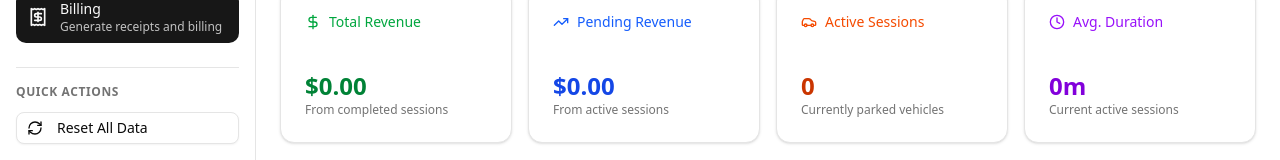
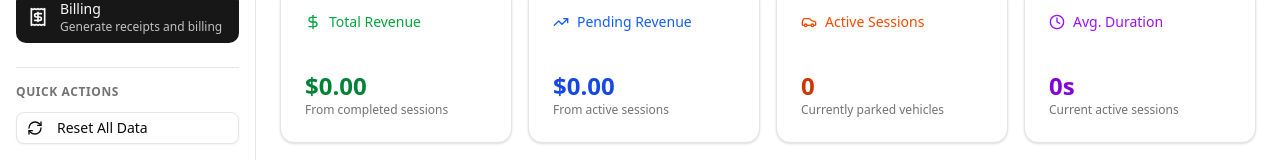
Before and after one commit to adityamishra-22/Parking-management-system, a React (Vite) app: page /billing in a window 1280 px wide. Shown: the part 206-366 px from the top of the page. Built offline with nearby package versions, Linux system fonts and the light colour scheme.

Commit message:
Fixing Bugs

```diff
--- a/src/entities/slot/billing.js
+++ b/src/entities/slot/billing.js
@@ -8,44 +8,56 @@
  * @param {Date} exitTime - When the car exited
  * @returns {number} Duration in seconds
  */
-export const calculateDuration = (entryTime, exitTime) => {
-  const diffMs = exitTime.getTime() - entryTime.getTime();
-  return Math.ceil(diffMs / 1000); // Convert to seconds and round up
-};
+export const calculateDuration = (entryTime, exitTime = new Date()) => {
+  if (!entryTime) return 0;
 
-/**
- * Calculates the parking amount based on duration
- * Pricing: $5 for initial 30 seconds, $1 for every additional 10 seconds
- * @param {number} durationSeconds - Duration in seconds
- * @returns {number} Amount to be charged in dollars
- */
-export const calculateAmount = (durationSeconds) => {
-  if (durationSeconds <= 0) return 0;
+  const start = new Date(entryTime); // normalize
+  const end = new Date(exitTime); // normalize
 
-  // Initial 30 seconds: $5
-  if (durationSeconds <= 30) {
-    return 5;
-  }
-
-  // Additional intervals: $1 for every 10 seconds (or part thereof)
-  const additionalSeconds = durationSeconds - 30;
-  const additionalIntervals = Math.ceil(additionalSeconds / 10);
-  return 5 + additionalIntervals;
+  const durationMs = end.getTime() - start.getTime();
+  return Math.floor(durationMs / 1000); // in seconds
 };
 
 /**
  * Computes complete billing information for a parking session
+ * Pricing: $5 for initial 30 seconds, $1 for every additional 10 seconds
  * @param {Date} entryTime - When the car entered
  * @param {Date} exitTime - When the car exited (defaults to now)
- * @returns {{duration: number, amount: number}} Billing details
+ * @returns {{
+ *   duration: number,
+ *   amount: number,
+ *   initialCharge: number,
+ *   additionalIntervals: number,
+ *   additionalCharge: number
+ * }} Billing details
  */
 export const computeBilling = (entryTime, exitTime = new Date()) => {
   const duration = calculateDuration(entryTime, exitTime);
-  const amount = calculateAmount(duration);
+
+  let amount = 0;
+  let initialCharge = 0;
+  let additionalIntervals = 0;
+  let additionalCharge = 0;
+
+  if (duration > 0) {
+    // Always charge initial 30s as $5
+    initialCharge = 5;
+    amount = initialCharge;
+
+    if (duration > 30) {
+      const extra = duration - 30;
+      additionalIntervals = Math.ceil(extra / 10); // 10s intervals
+      additionalCharge = additionalIntervals * 1;
+      amount += additionalCharge;
+    }
+  }
 
   return {
     duration,
     amount,
+    initialCharge,
+    additionalIntervals,
+    additionalCharge,
   };
 };
 
@@ -62,12 +74,9 @@ export const formatDuration = (seconds) => {
   if (seconds < 3600) {
     const minutes = Math.floor(seconds / 60);
     const remainingSeconds = seconds % 60;
-
-    if (remainingSeconds === 0) {
-      return `${minutes}m`;
-    }
-
-    return `${minutes}m ${remainingSeconds}s`;
+    return remainingSeconds === 0
+      ? `${minutes}m`
+      : `${minutes}m ${remainingSeconds}s`;
   }
 
   const hours = Math.floor(seconds / 3600);
--- a/src/entities/slot/index.js
+++ b/src/entities/slot/index.js
@@ -3,20 +3,15 @@
  */
 
 // Types and factories
-export {
-  createSlot,
-  createReceipt,
-  createInitialState,
-} from './types.js';
+export { createSlot, createReceipt, createInitialState } from "./types.js";
 
 // Billing calculations
 export {
   calculateDuration,
-  calculateAmount,
   computeBilling,
   formatDuration,
   formatAmount,
-} from './billing.js';
+} from "./billing.js";
 
 // Utility functions
 export {
@@ -27,4 +22,4 @@ export {
   getSlotCounts,
   isValidCarNumber,
   formatCarNumber,
-} from './utils.js';
+} from "./utils.js";
--- a/src/features/billing/BillingPage.jsx
+++ b/src/features/billing/BillingPage.jsx
@@ -31,19 +31,13 @@ export const BillingPage = () => {
 
   const [currentReceipt, setCurrentReceipt] = useState(null);
 
-  // Handle car found and receipt generation
-  const handleCarFound = async (slot, shouldGenerateReceipt = false) => {
-    // If this is just a search (not receipt generation), do nothing
-    if (!shouldGenerateReceipt) {
-      return;
-    }
+  // Handle car found and receipt generation (only preview)
+  const handleCarFound = async (slot) => {
+    try {
+      const exitTime = new Date();
+      const billing = computeBilling(new Date(slot.entryTime), exitTime);
 
-    try {
-      // Calculate final billing
-      const exitTime = new Date();
-      const billing = computeBilling(slot.entryTime, exitTime);
-
-      // Create receipt
+      // Create basic receipt
       const basicReceipt = createReceipt(
         slot.id,
         slot.carNumber,
@@ -53,28 +47,28 @@ export const BillingPage = () => {
         billing.amount
       );
 
-      // Create extended receipt with metadata
-      const extendedReceipt = createExtendedReceipt(
-        basicReceipt,
-        state.regIndex
-      );
+      // Merge billing breakdown into extended receipt
+      const extendedReceipt = {
+        ...createExtendedReceipt(basicReceipt, state.regIndex),
+        initialCharge: billing.initialCharge,
+        additionalIntervals: billing.additionalIntervals,
+        additionalCharge: billing.additionalCharge,
+      };
 
-      // Update state
-      releaseCar(slot.id, exitTime);
-      addRevenue(billing.amount);
-      incrementRegIndex();
-
-      // Set receipt for preview
+      // Only set receipt for preview
       setCurrentReceipt(extendedReceipt);
-
-      // Auto-clear receipt preview after 30 seconds
-      setTimeout(() => {
-        setCurrentReceipt(null);
-      }, 30000);
     } catch (error) {
       console.error("Failed to generate receipt:", error);
       alert("Failed to generate receipt. Please try again.");
     }
+  };
+
+  // Handle explicit Close Parking action
+  const handleCloseParking = (receipt) => {
+    releaseCar(receipt.slotId, new Date(receipt.exitTime));
+    addRevenue(receipt.amount);
+    incrementRegIndex();
+    setCurrentReceipt(null);
   };
 
   // Handle receipt download
@@ -83,18 +77,21 @@ export const BillingPage = () => {
 PARKING RECEIPT
 ===============
 
-
 Slot Number: ${receipt.slotId}
 Car Number: ${receipt.carNumber}
 
-Entry Time: ${receipt.entryTime.toLocaleString("en-IN")}
-Exit Time:  ${receipt.exitTime.toLocaleString("en-IN")}
+Entry Time: ${new Date(receipt.entryTime).toLocaleString("en-IN")}
+Exit Time:  ${new Date(receipt.exitTime).toLocaleString("en-IN")}
 
 Duration: ${receipt.duration} seconds
-Amount: $${receipt.amount.toFixed(2)}
+Initial 30s: $${receipt.initialCharge.toFixed(2)}
+Additional time (${
+      receipt.additionalIntervals
+    } intervals): $${receipt.additionalCharge.toFixed(2)}
 
-Generated: ${receipt.generatedAt.toLocaleString("en-IN")}
+Total Amount: $${receipt.amount.toFixed(2)}
 
+Generated: ${new Date(receipt.generatedAt).toLocaleString("en-IN")}
 
 Thank you for using our parking service!
 =======================================
@@ -113,19 +110,13 @@ Thank you for using our parking service!
 
   // Handle receipt print
   const handlePrintReceipt = (receipt) => {
-    // This is handled by the ReceiptPreview component
     console.log("Print receipt:", receipt.id);
-  };
-
-  // Clear current receipt
-  const handleClearReceipt = () => {
-    setCurrentReceipt(null);
   };
 
   // Calculate total potential revenue
   const totalPotentialRevenue = occupiedSlots.reduce((total, slot) => {
     if (slot.entryTime) {
-      const billing = computeBilling(slot.entryTime);
+      const billing = computeBilling(new Date(slot.entryTime));
       return total + billing.amount;
     }
     return total;
@@ -178,7 +169,11 @@ Thank you for using our parking service!
           receipt={currentReceipt}
           onPrint={handlePrintReceipt}
           onDownload={handleDownloadReceipt}
-          onClose={currentReceipt ? handleClearReceipt : undefined}
+          onClose={
+            currentReceipt
+              ? () => handleCloseParking(currentReceipt)
+              : undefined
+          }
         />
       </div>
 
--- a/src/features/billing/components/BillingSummary.jsx
+++ b/src/features/billing/components/BillingSummary.jsx
@@ -2,16 +2,22 @@
  * Billing summary component showing revenue and statistics
  */
 
-import React from 'react';
-import { DollarSign, TrendingUp, Clock, Car } from 'lucide-react';
-import { Card, CardContent, CardDescription, CardHeader, CardTitle } from '../../../shared/ui/card.jsx';
-import { Badge } from '../../../shared/ui/badge.jsx';
-import { useAppState } from '../../../app/providers/StateProvider.jsx';
+import React from "react";
+import { DollarSign, TrendingUp, Clock, Car } from "lucide-react";
+import {
+  Card,
+  CardContent,
+  CardDescription,
+  CardHeader,
+  CardTitle,
+} from "../../../shared/ui/card.jsx";
+import { Badge } from "../../../shared/ui/badge.jsx";
+import { useAppState } from "../../../app/providers/StateProvider.jsx";
 import {
   getOccupiedSlots,
   formatAmount,
-  computeBilling
-} from '../../../entities/slot/index.js';
+  computeBilling,
+} from "../../../entities/slot/index.js";
 
 /**
  * Billing summary component
@@ -23,29 +29,23 @@ export const BillingSummary = () => {
   // Calculate potential revenue from current sessions
   const currentSessionsValue = occupiedSlots.reduce((total, slot) => {
     if (slot.entryTime) {
-      const billing = computeBilling(slot.entryTime);
+      const billing = computeBilling(new Date(slot.entryTime));
       return total + billing.amount;
     }
     return total;
   }, 0);
 
-  // Calculate average session duration
-  const averageDuration = occupiedSlots.length > 0
+  // Calculate average session duration (in seconds)
+  const averageDuration =
+    occupiedSlots.length > 0
       ? occupiedSlots.reduce((total, slot) => {
           if (slot.entryTime) {
-          const billing = computeBilling(slot.entryTime);
+            const billing = computeBilling(new Date(slot.entryTime));
             return total + billing.duration;
           }
           return total;
         }, 0) / occupiedSlots.length
       : 0;
-
-  const formatDurationHours = (minutes) => {
-    if (minutes < 60) return `${Math.round(minutes)}m`;
-    const hours = Math.floor(minutes / 60);
-    const mins = Math.round(minutes % 60);
-    return mins > 0 ? `${hours}h ${mins}m` : `${hours}h`;
-  };
 
   return (
     <div className="grid grid-cols-1 md:grid-cols-2 lg:grid-cols-4 gap-4">
@@ -79,9 +79,7 @@ export const BillingSummary = () => {
           <div className="text-2xl font-bold text-blue-700">
             {formatAmount(currentSessionsValue)}
           </div>
-          <p className="text-xs text-muted-foreground">
-            From active sessions
-          </p>
+          <p className="text-xs text-muted-foreground">From active sessions</p>
         </CardContent>
       </Card>
 
@@ -113,7 +111,7 @@ export const BillingSummary = () => {
         </CardHeader>
         <CardContent>
           <div className="text-2xl font-bold text-purple-700">
-            {formatDurationHours(averageDuration)}
+            {Math.round(averageDuration)}s
           </div>
           <p className="text-xs text-muted-foreground">
             Current active sessions
@@ -125,7 +123,9 @@ export const BillingSummary = () => {
       {occupiedSlots.length > 0 && (
         <Card className="md:col-span-2 lg:col-span-4">
           <CardHeader>
-            <CardTitle className="text-sm font-medium">Active Sessions</CardTitle>
+            <CardTitle className="text-sm font-medium">
+              Active Sessions
+            </CardTitle>
             <CardDescription>
               Current vehicles and their billing status
             </CardDescription>
@@ -133,24 +133,22 @@ export const BillingSummary = () => {
           <CardContent>
             <div className="space-y-3">
               {occupiedSlots.map((slot) => {
-                const billing = computeBilling(slot.entryTime);
+                const billing = computeBilling(new Date(slot.entryTime));
                 return (
                   <div
                     key={slot.id}
                     className="flex items-center justify-between p-3 bg-gray-50 rounded-lg"
                   >
                     <div className="flex items-center space-x-3">
-                      <Badge variant="outline">
-                        Slot {slot.id}
-                      </Badge>
+                      <Badge variant="outline">Slot {slot.id}</Badge>
                       <div>
                         <div className="font-medium">{slot.carNumber}</div>
                         <div className="text-xs text-muted-foreground">
-                          {new Date(slot.entryTime).toLocaleString('en-IN', {
-                            month: 'short',
-                            day: 'numeric',
-                            hour: '2-digit',
-                            minute: '2-digit',
+                          {new Date(slot.entryTime).toLocaleString("en-IN", {
+                            month: "short",
+                            day: "numeric",
+                            hour: "2-digit",
+                            minute: "2-digit",
                             hour12: true,
                           })}
                         </div>
@@ -162,7 +160,7 @@ export const BillingSummary = () => {
                         {formatAmount(billing.amount)}
                       </div>
                       <div className="text-xs text-muted-foreground">
-                        {formatDurationHours(billing.duration)}
+                        {billing.duration}s
                       </div>
                     </div>
                   </div>
--- a/src/features/parking-layout/components/ParkingSlot.jsx
+++ b/src/features/parking-layout/components/ParkingSlot.jsx
@@ -2,10 +2,10 @@
  * Individual parking slot component
  */
 
-import React from 'react';
-import { Car, Clock } from 'lucide-react';
-import { cn } from '../../../shared/lib/utils.js';
-import { formatDuration } from '../../../entities/slot/index.js';
+import React from "react";
+import { Car, Clock } from "lucide-react";
+import { cn } from "../../../shared/lib/utils.js";
+import { formatDuration } from "../../../entities/slot/index.js";
 
 /**
  * Calculates how long a car has been parked
@@ -14,8 +14,9 @@ import { formatDuration } from '../../../entities/slot/index.js';
  */
 const calculateCurrentDuration = (entryTime) => {
   if (!entryTime) return 0;
+  const start = new Date(entryTime);
   const now = new Date();
-  return Math.floor((now.getTime() - entryTime.getTime()) / (1000 * 60));
+  return Math.floor((now.getTime() - start.getTime()) / (1000 * 60));
 };
 
 /**
@@ -26,8 +27,10 @@ const calculateCurrentDuration = (entryTime) => {
  * @param {boolean} props.disabled - Whether the slot is disabled
  */
 export const ParkingSlot = ({ slot, onClick, disabled = false }) => {
-  const isAvailable = slot.status === 'available';
-  const currentDuration = slot.entryTime ? calculateCurrentDuration(slot.entryTime) : 0;
+  const isAvailable = slot.status === "available";
+  const currentDuration = slot.entryTime
+    ? calculateCurrentDuration(slot.entryTime)
+    : 0;
 
   const handleClick = () => {
     if (!disabled && onClick) {
@@ -38,10 +41,10 @@ export const ParkingSlot = ({ slot, onClick, disabled = false }) => {
   return (
     <div
       className={cn(
-        'parking-slot aspect-square p-3 select-none',
-        'flex flex-col items-center justify-center text-center',
-        isAvailable ? 'available' : 'occupied',
-        disabled && 'opacity-50 cursor-not-allowed'
+        "parking-slot aspect-square p-3 select-none",
+        "flex flex-col items-center justify-center text-center",
+        isAvailable ? "available" : "occupied",
+        disabled && "opacity-50 cursor-not-allowed"
       )}
       onClick={handleClick}
       title={
@@ -62,7 +65,9 @@ export const ParkingSlot = ({ slot, onClick, disabled = false }) => {
             <div className="w-8 h-8 border-2 border-dashed border-green-400 rounded flex items-center justify-center mb-1">
               <Car className="w-4 h-4 text-green-600" />
             </div>
-            <span className="text-xs font-medium text-green-700">Available</span>
+            <span className="text-xs font-medium text-green-700">
+              Available
+            </span>
           </>
         ) : (
           <>
@@ -85,8 +90,8 @@ export const ParkingSlot = ({ slot, onClick, disabled = false }) => {
       {/* Status indicator */}
       <div
         className={cn(
-          'absolute bottom-1 right-1 w-2 h-2 rounded-full',
-          isAvailable ? 'bg-green-500' : 'bg-red-500'
+          "absolute bottom-1 right-1 w-2 h-2 rounded-full",
+          isAvailable ? "bg-green-500" : "bg-red-500"
         )}
       />
     </div>
```
Also changed, not shown: src/features/billing/components/CarSearch.jsx (+31 -29 lines), src/features/billing/components/ReceiptPreview.jsx (+29 -34 lines). Lines whose indentation alone changed are shown as unchanged.
